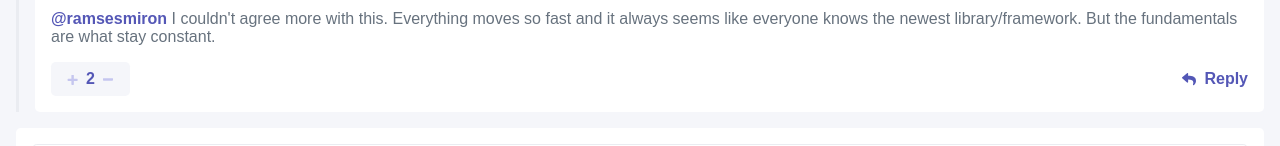
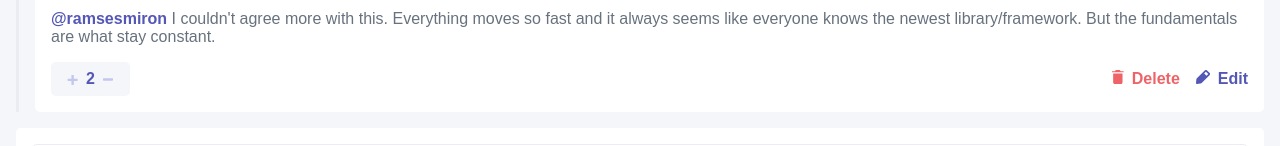
Before and after one commit to yannaufray/interactive-comments-section, a Vue app: page / in a window 1280 px wide. Shown: the part 648-794 px from the top of the page. Built offline with nearby package versions, Linux system fonts and the light colour scheme; data requests are answered from the project's data file.

Commit message:
Delete & edit buttons

```diff
--- a/src/components/Comment.vue
+++ b/src/components/Comment.vue
@@ -18,9 +18,19 @@
         <span class="likes-number">{{ comment.score }}</span>
         <img src="../assets/images/icon-minus.svg" alt="" />
       </div>
-      <div class="reply">
+      <div v-if="comment.user.username !== currentUser" class="reply">
         <img src="../assets/images/icon-reply.svg" alt="" />
         <span>Reply</span>
+      </div>
+      <div v-else class="icons-current-user">
+        <div class="delete">
+          <img src="../assets/images/icon-delete.svg" alt="" />
+          <span>Delete</span>
+        </div>
+        <div class="edit">
+          <img src="../assets/images/icon-edit.svg" alt="" />
+          <span>Edit</span>
+        </div>
       </div>
     </div>
   </div>
@@ -91,12 +101,19 @@ export default { props: ["comment", "currentUser"] };
   color: hsl(238, 40%, 52%);
 }
 
+.edit span,
+.delete span {
+  font-weight: 700;
+}
+
 .reply {
   display: flex;
   align-items: center;
 }
 
-.reply span {
+.reply span,
+.edit span,
+.delete span {
   margin-left: 0.5rem;
 }
 
@@ -107,4 +124,17 @@ export default { props: ["comment", "currentUser"] };
   background-color: hsl(238, 40%, 52%);
   border-radius: 0.3rem;
 }
+
+.icons-current-user {
+  display: flex;
+  gap: 1rem;
+}
+
+.edit span {
+  color: hsl(238, 40%, 52%);
+}
+
+.delete span {
+  color: hsl(358, 79%, 66%);
+}
 </style>
```
